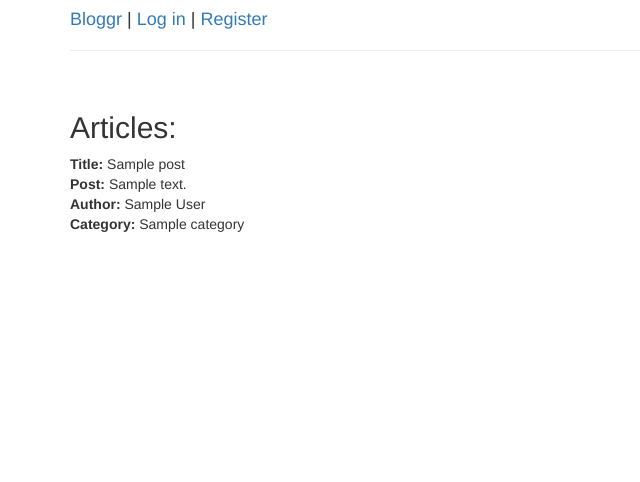
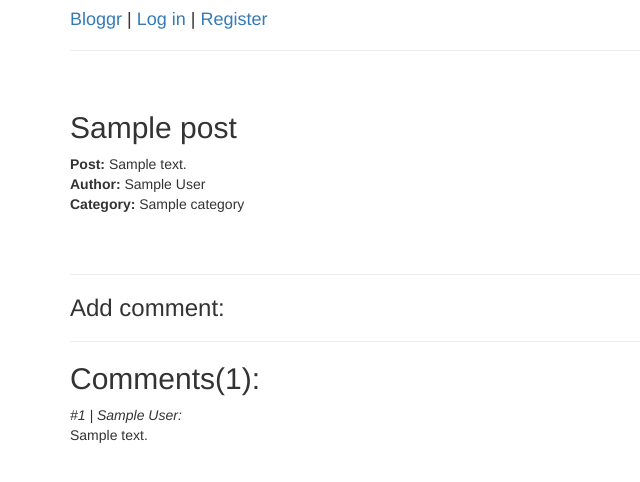
Before and after one commit to adyouri/kalima, a Flask app: page /posts/1 in a window 1280 px wide. Shown: the top 482 px of the page, without its empty margins (0-640 px from the left). Run offline with Flask 2, Linux system fonts and the light colour scheme; tables that the repository leaves empty hold one stand-in row (values such as "Sample post"); some libraries are stand-ins or nearby versions.

Commit message:
Display comments on post page

```diff
--- a/project/posts/templates/post.html
+++ b/project/posts/templates/post.html
@@ -1,12 +1,25 @@
 {% extends "base.html" %}
 {% block content %}
    <br>
-   <h2>Articles:</h2>
-   <strong>Title:</strong> {{ post.title }} <br>
+   <h2>{{ post.title }}</h2>
    <strong>Post:</strong> {{ post.description }} <br>
    <strong>Author:</strong> {{ post.author.name }} <br>
    <strong>Category:</strong> {{ post.category.name }} <br>
    <br>
    <br>
+   <hr>
+   <h3>Add comment:</h3>
 
+   <hr>
+   {% if not comments.first()  %} {# if post has no comments #}
+   <i style = "color: #999"> No comments yet</i>
+   {% else %}
+   <h2>Comments({{ post.comments | count }}): </h2>
+   {% for comment in comments %}
+   <div class="comments">
+       <i>#{{ comment.id }} | {{ comment.author.name }}:</i>
+       <p>{{ comment.content }}</p>
+   </div>
+   {% endfor %}
+   {% endif %}
 {% endblock %}
--- a/project/posts/views.py
+++ b/project/posts/views.py
@@ -1,6 +1,6 @@
 from flask import flash, redirect, session, url_for, render_template, abort, request
 
-from project.models import BlogPost, User, Category
+from project.models import BlogPost, User, Category, Comment
 
 from  flask_login import current_user, login_required
 
@@ -11,7 +11,10 @@ from project import db
 @posts_blueprint.route("/posts/<id>")
 def post_by_id(id):
     post = BlogPost.query.filter_by(id = id).first_or_404()
-    return render_template("post.html", post = post)
+    comments = Comment.query.filter_by(post_id = post.id)
+    return render_template("post.html", post = post, comments = comments)
+
+
 
 @posts_blueprint.route('/')
 @login_required
```
